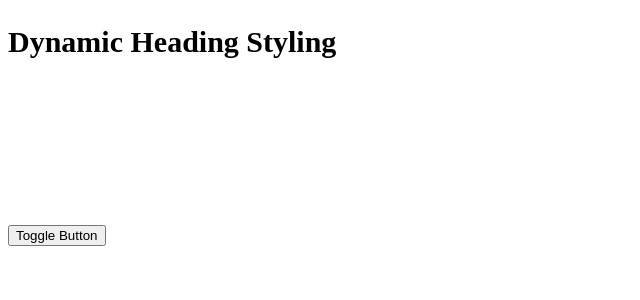
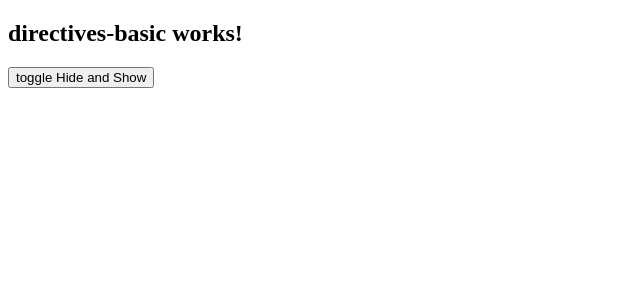
Before and after one commit to UdayMayanna/AngularStudy, an Angular app: page / in a window 1280 px wide. Shown: the top 300 px of the page, without its empty margins (0-640 px from the left). Built offline with nearby package versions, Linux system fonts and the light colour scheme.

Commit message:
Added new component as a study of Directives in Angular

```diff
--- a/src/app/app.component.html
+++ b/src/app/app.component.html
@@ -13,4 +13,5 @@
 <!-- <app-for-loop-contextual-var></app-for-loop-contextual-var> -->
 <!-- <app-two-way-binding></app-two-way-binding> -->
 <!-- <app-todo></app-todo> -->
-<app-dynamic-styling></app-dynamic-styling>
+<!-- <app-dynamic-styling></app-dynamic-styling> -->
+ <app-directives-basic></app-directives-basic>
--- a/src/app/app.module.ts
+++ b/src/app/app.module.ts
@@ -22,6 +22,7 @@ import { FormsModule } from '@angular/forms';
 import { TwoWayBindingComponent } from './comp/two-way-binding/two-way-binding.component';
 import { TodoComponent } from './comp/todo/todo.component';
 import { DynamicStylingComponent } from './comp/dynamic-styling/dynamic-styling.component';
+import { DirectivesBasicComponent } from './comp/directives-basic/directives-basic.component';
 
 @NgModule({
   declarations: [
@@ -43,7 +44,8 @@ import { DynamicStylingComponent } from './comp/dynamic-styling/dynamic-styling.
     ForLoopContextualVarComponent,
     TwoWayBindingComponent,
     TodoComponent,
-    DynamicStylingComponent
+    DynamicStylingComponent,
+    DirectivesBasicComponent
   ],
   imports: [
     BrowserModule,
--- /dev/null
+++ b/src/app/comp/directives-basic/directives-basic.component.html
@@ -0,0 +1,2 @@
+<h2 *ngIf="show">directives-basic works!</h2>
+<button (click)="toggleHeading()">toggle Hide and Show</button>
--- /dev/null
+++ b/src/app/comp/directives-basic/directives-basic.component.ts
@@ -0,0 +1,15 @@
+import { Component } from '@angular/core';
+
+@Component({
+  selector: 'app-directives-basic',
+  standalone: false,
+  templateUrl: './directives-basic.component.html',
+  styles: ``
+})
+export class DirectivesBasicComponent {
+  show=true;
+
+  toggleHeading(){
+    this.show = !this.show;
+  }
+}
```
